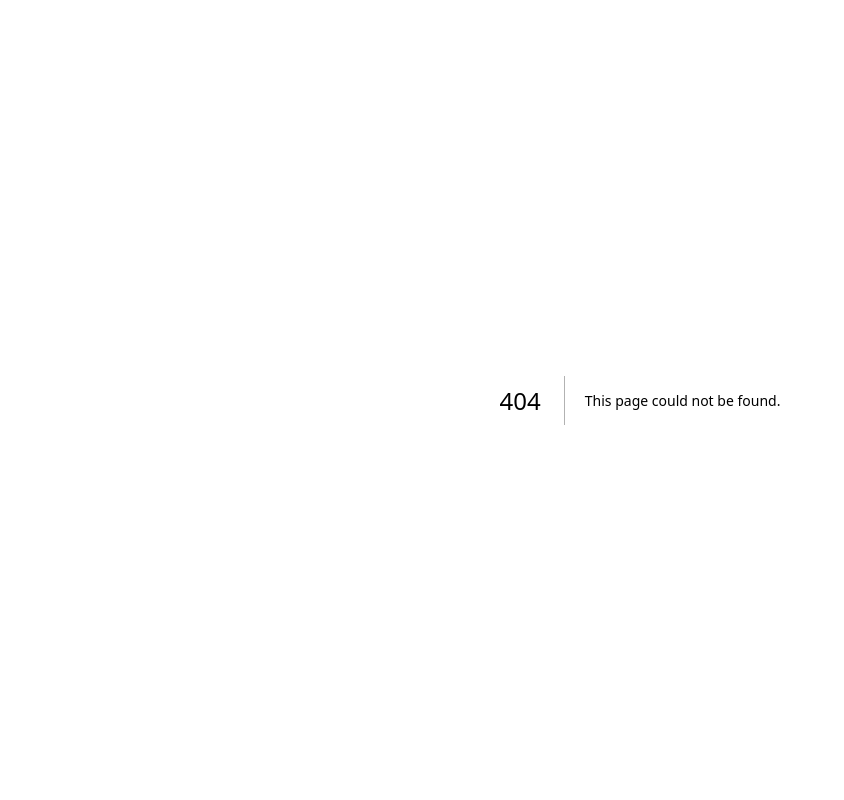
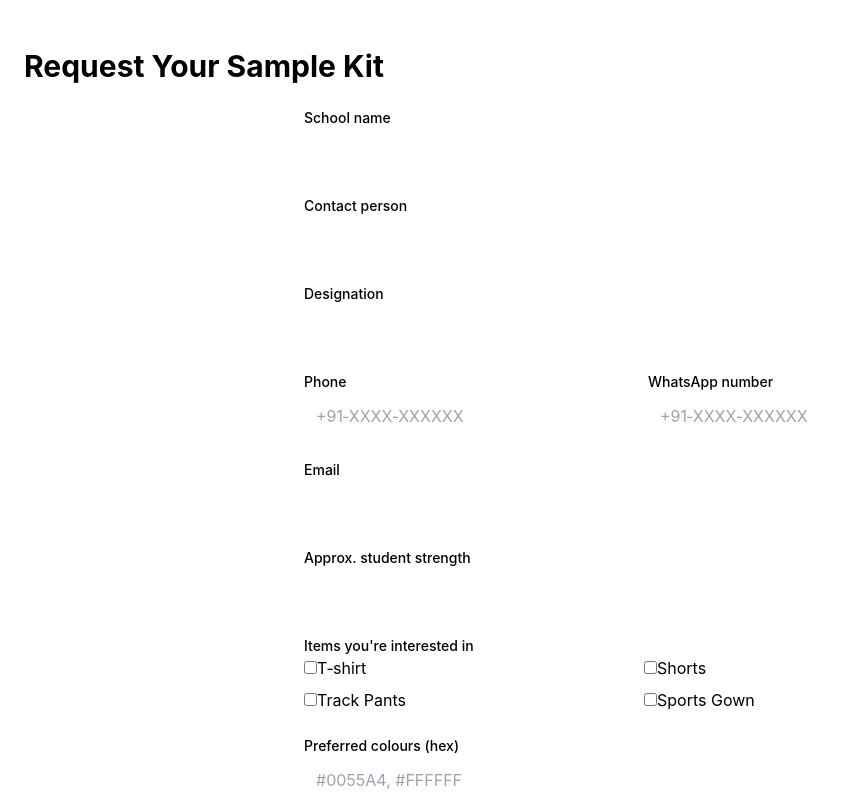
Before and after one commit to sarar-git/lakshmi_tex, a Next.js app in the folder website/: page /RequestSampleKit in a window 1280 px wide. Before the commit this address had no page. Shown: the top 800 px of the page, without its empty margins (0-844 px from the left). Built offline with nearby package versions, Linux system fonts and the light colour scheme.

Commit message:
B5 Lead capture: add API route, sample-kit form page, thank-you page

```diff
--- /dev/null
+++ b/website/pages/RequestSampleKit.tsx
@@ -0,0 +1,230 @@
+import React, { useState } from "react";
+import { Button } from "../components/button";
+import { Card } from "../components/card";
+import { Section } from "../components/section";
+
+export default function RequestSampleKit() {
+  const [loading, setLoading] = useState(false);
+  const [error, setError] = useState<string | null>(null);
+  const [success, setSuccess] = useState(false);
+
+  const handleSubmit = async (e: React.FormEvent) => {
+    e.preventDefault();
+    setLoading(true);
+    setError(null);
+    setSuccess(false);
+
+    const form = new FormData(e.target as HTMLFormElement);
+    const data: Record<string, unknown> = {};
+    form.forEach((value, name) => {
+      data[name as string] = value;
+    });
+
+    try {
+      const resp = await fetch("/api/sample-kit", {
+        method: "POST",
+        headers: { "Content-Type": "application/json" },
+        body: JSON.stringify(data),
+      });
+      const result = await resp.json();
+      if (resp.ok) {
+        window.location.href = result.thankYouUrl;
+      } else {
+        setError(result.error || "Submission failed");
+      }
+    } catch (e) {
+      setError("Network error");
+    } finally {
+      setLoading(false);
+    }
+  };
+
+  if (success) {
+    return (
+      <ThankYouInline />
+    );
+  }
+
+  return (
+    <main className="min-h-screen bg-bg-light">
+      <Section pad="4">
+        <h1 className="text-3xl font-bold text-primary mb-6">Request Your Sample Kit</h1>
+
+        <form onSubmit={handleSubmit} className="max-w-2xl mx-auto space-y-6">
+          <div>
+            <label className="block text-sm font-medium text-text">School name</label>
+            <input
+              name="schoolName"
+              type="text"
+              required
+              className="mt-1 block w-full rounded-md border-border px-3 py-2 focus:ring-2 focus:ring-primary"
+            />
+          </div>
+
+          <div>
+            <label className="block text-sm font-medium text-text">Contact person</label>
+            <input
+              name="contactPerson"
+              type="text"
+              required
+              className="mt-1 block w-full rounded-md border-border px-3 py-2 focus:ring-2 focus:ring-primary"
+            />
+          </div>
+
+          <div>
+            <label className="block text-sm font-medium text-text">Designation</label>
+            <input
+              name="designation"
+              type="text"
+              className="mt-1 block w-full rounded-md border-border px-3 py-2 focus:ring-2 focus:ring-primary"
+            />
+          </div>
+
+          <div className="grid grid-cols-2 gap-4">
+            <div>
+              <label className="block text-sm font-medium text-text">Phone</label>
+              <input
+                name="phone"
+                type="tel"
+                placeholder="+91‑XXXX‑XXXXXX"
+                className="mt-1 block w-full rounded-md border-border px-3 py-2 focus:ring-2 focus:ring-primary"
+              />
+            </div>
+            <div>
+              <label className="block text-sm font-medium text-text">WhatsApp number</label>
+              <input
+                name="whatsapp"
+                type="tel"
+                placeholder="+91‑XXXX‑XXXXXX"
+                className="mt-1 block w-full rounded-md border-border px-3 py-2 focus:ring-2 focus:ring-primary"
+              />
+            </div>
+          </div>
+
+          <div>
+            <label className="block text-sm font-medium text-text">Email</label>
+            <input
+              name="email"
+              type="email"
+              required
+              className="mt-1 block w-full rounded-md border-border px-3 py-2 focus:ring-2 focus:ring-primary"
+            />
+          </div>
+
+          <div>
+            <label className="block text-sm font-medium text-text">Approx. student strength</label>
+            <input
+              name="studentStrength"
+              type="number"
+              min={1}
+              className="mt-1 block w-full rounded-md border-border px-3 py-2 focus:ring-2 focus:ring-primary"
+            />
+          </div>
+
+          <div>
+            <label className="block text-sm font-medium text-text">Items you're interested in</label>
+            <div className="grid grid-cols-2 gap-2">
+              <label>
+                <input
+                  type="checkbox"
+                  name="itemsInterested"
+                  value="T‑shirt"
+                  className="rounded cursor-pointer"
+                />
+                T‑shirt
+              </label>
+              <label>
+                <input
+                  type="checkbox"
+                  name="itemsInterested"
+                  value="Shorts"
+                  className="rounded cursor-pointer"
+                />
+                Shorts
+              </label>
+              <label>
+                <input
+                  type="checkbox"
+                  name="itemsInterested"
+                  value="Track Pants"
+                  className="rounded cursor-pointer"
+                />
+                Track Pants
+              </label>
+              <label>
+                <input
+                  type="checkbox"
+                  name="itemsInterested"
+                  value="Sports Gown"
+                  className="rounded cursor-pointer"
+                />
+                Sports Gown
+              </label>
+            </div>
+          </div>
+
+          <div>
+            <label className="block text-sm font-medium text-text">Preferred colours (hex)</label>
+            <input
+              name="coloursRequested"
+              type="text"
+              placeholder="#0055A4, #FFFFFF"
+              className="mt-1 block w-full rounded-md border-border px-3 py-2 focus:ring-2 focus:ring-primary"
+            />
+          </div>
+
+          <div>
+            <label className="block text-sm font-medium text-text">Delivery address</label>
+            <textarea
+              name="deliveryAddress"
+              rows={2}
+              className="mt-1 block w-full rounded-md border-border px-3 py-2 focus:ring-2 focus:ring-primary"
+            ></textarea>
+          </div>
+
+          <div>
+            <label className="block text-sm font-medium text-text">Optional note</label>
+            <textarea
+              name="notes"
+              rows={2}
+              className="mt-1 block w-full rounded-md border-border px-3 py-2 focus:ring-2 focus:ring-primary"
+            ></textarea>
+          </div>
+
+          {/* Hidden UTM / click‑ID fields – values will be filled by a small script on the page */}
+          <input type="hidden" name="utmSource" value="" />
+          <input type="hidden" name="utmMedium" value="" />
+          <input type="hidden" name="utmCampaign" value="" />
+          <input type="hidden" name="gclid" value="" />
+          <input type="hidden" name="fbclid" value="" />
+          <input type="hidden" name="state" value="" />
+          <input type="hidden" name="city" value="" />
+          <input type="hidden" name="board" value="" />
+
+          <Button disabled={loading} className="w-full">
+            {loading ? "Sending…" : "Request Sample Kit"}
+          </Button>
+
+          {error && (
+            <p className="mt-2 text-red-600 text-sm">{error}</p>
+          )}
+        </form>
+      </Section>
+    </main>
+  );
+}
+
+// Inline thank‑you component shown after successful submission
+function ThankYouInline() {
+  return (
+    <main className="min-h-screen flex items-center justify-center bg-bg-light">
+      <section className="py-12 text-center">
+        <h1 className="text-4xl font-bold text-primary">Thank you!</h1>
+        <p>
+          Your sample‑kit request has been received. We’ll send a physical kit to the address you provided within 5‑7 business days.
+        </p>
+        <p>You can close this tab.</p>
+      </section>
+    </main>
+  );
+}
--- /dev/null
+++ b/website/pages/api/sample-kit.ts
@@ -0,0 +1,41 @@
+import type { NextApiRequest, NextApiResponse } from "next";
+
+export default async function handler(
+  req: NextApiRequest,
+  res: NextApiResponse
+) {
+  if (req.method !== "POST") {
+    return res.status(405).json({ error: "Method not allowed" });
+  }
+
+  const body = req.body;
+
+  // Minimal validation
+  if (!body.schoolName || !body.email) {
+    return res.status(400).json({ error: "Missing required fields (schoolName, email)" });
+  }
+
+  // Forward the lead data to Payload's auto‑generated /api/leads endpoint
+  try {
+    const payloadResp = await fetch("/api/leads", {
+      method: "POST",
+      headers: { "Content-Type": "application/json" },
+      body: JSON.stringify(body),
+    });
+
+    const data = await payloadResp.json();
+
+    if (!payloadResp.ok) {
+      return res.status(payloadResp.status).json({ error: data.error || "Payload error" });
+    }
+
+    // Respond with the newly created lead id and a thank‑you URL
+    res.status(201).json({
+      id: data.id,
+      thankYouUrl: `/sample-kit-thank-you?lead=${data.id}`,
+    });
+  } catch (error: any) {
+    console.error("Error forwarding lead:", error);
+    res.status(500).json({ error: "Failed to create lead" });
+  }
+}
--- /dev/null
+++ b/website/pages/request-sample-kit.tsx
@@ -0,0 +1,5 @@
+import RequestSampleKit from "./RequestSampleKit";
+
+export default function RequestSampleKitPage() {
+  return <RequestSampleKit />;
+}
--- /dev/null
+++ b/website/pages/sample-kit-thank-you.tsx
@@ -0,0 +1,21 @@
+// client-side only thank-you page – uses window.location.query
+export const dynamic = "force-dynamic";
+
+export default function SampleKitThankYou() {
+  const urlParams = new URLSearchParams(window.location.search);
+  const leadId = urlParams.get("lead");
+  return (
+    <main className="min-h-screen flex items-center justify-center bg-bg-light">
+      <section className="py-12 text-center">
+        <h1 className="text-4xl font-bold text-primary">Thank you!</h1>
+        <p>
+          Your sample‑kit request has been received (Lead ID: <strong>{leadId}</strong>).
+        </p>
+        <p>
+          We’ll send a physical kit to the address you provided within 5‑7 business days.
+        </p>
+        <p>You can close this tab.</p>
+      </section>
+    </main>
+  );
+}
```
Also changed, not shown: 1 other file (tests, documents, lock files or other folders).
